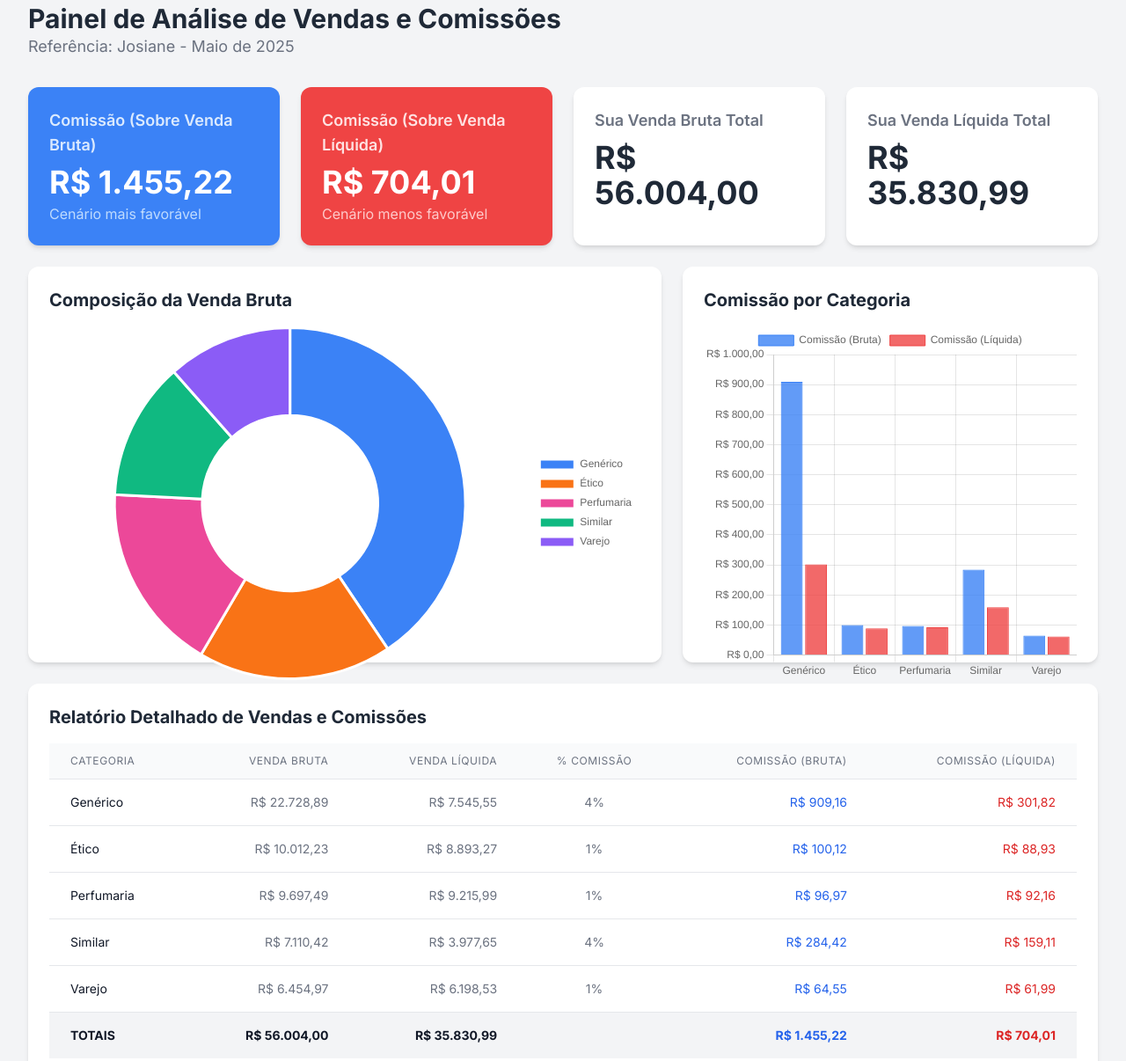
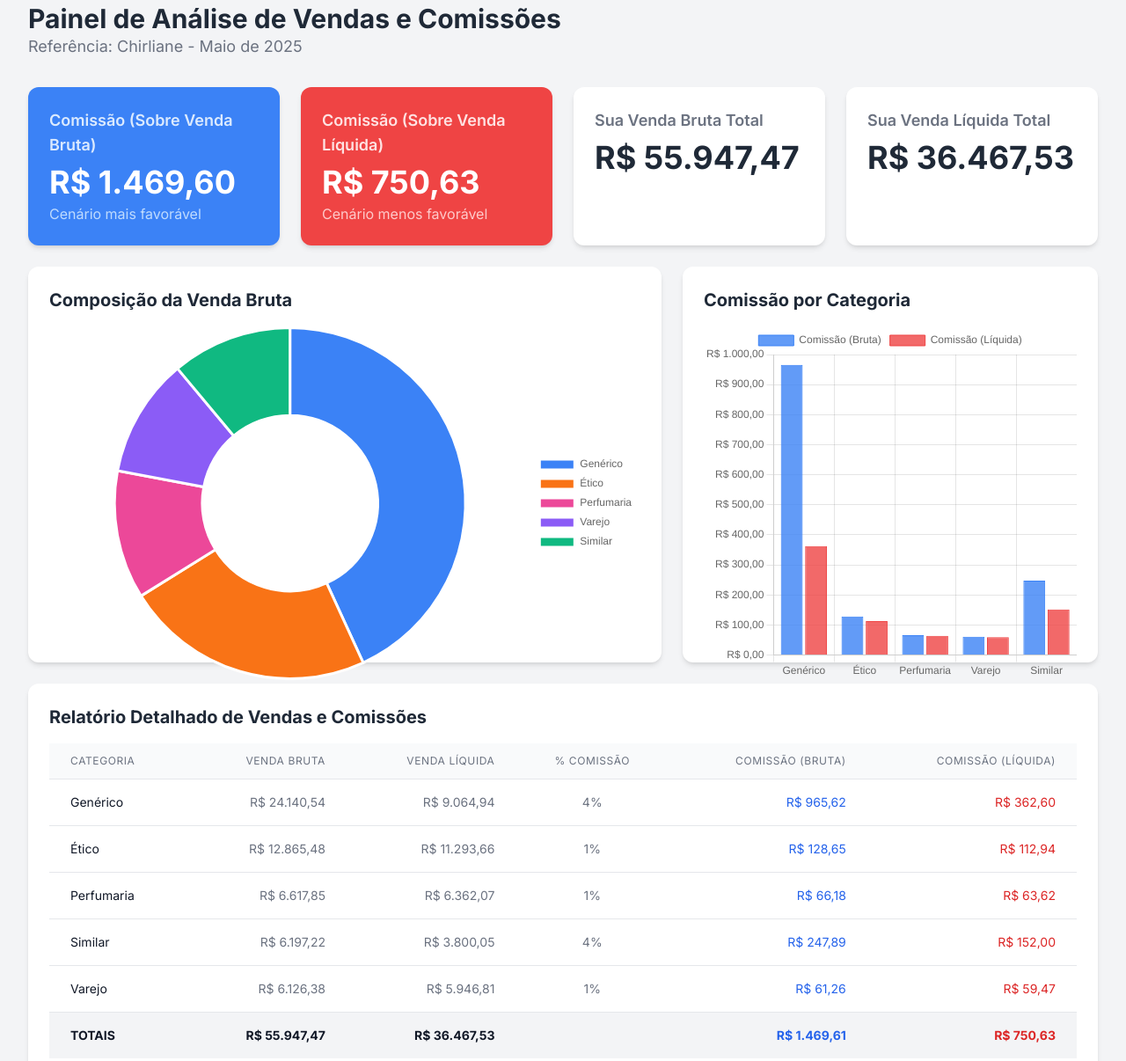
Before and after one commit to zAstergun/Ultra-Comissao-Roubada, a plain HTML site: page index.html in a window 1280 px wide. Shown: the part 29-1235 px from the top of the page at 88% size. Drawn offline with nearby package versions, Linux system fonts and the light colour scheme.

Commit message:
Chirliane

```diff
--- a/index.html
+++ b/index.html
@@ -3,7 +3,7 @@
 <head>
     <meta charset="UTF-8">
     <meta name="viewport" content="width=device-width, initial-scale=1.0">
-    <title>Painel de Análise de Vendas - Josiane</title>
+    <title>Painel de Análise de Vendas - Chirliane</title>
     <script src="https://cdn.tailwindcss.com"></script>
     <script src="https://cdn.jsdelivr.net/npm/chart.js"></script>
     <link href="https://fonts.googleapis.com/css2?family=Inter:wght@400;600;700&display=swap" rel="stylesheet">
@@ -38,7 +38,7 @@
         <!-- Cabeçalho -->
         <header class="mb-8">
             <h1 class="text-3xl font-bold text-gray-800">Painel de Análise de Vendas e Comissões</h1>
-            <p class="text-lg text-gray-500">Referência: Josiane - Maio de 2025</p>
+            <p class="text-lg text-gray-500">Referência: Chirliane - Maio de 2025</p>
         </header>
 
         <!-- Grade Principal do Dashboard -->
@@ -47,27 +47,27 @@
             <!-- Card KPI: Comissão (Bruta) -->
             <div class="kpi-card col-span-1 md:col-span-2 lg:col-span-1 bg-blue-500 text-white">
                 <h3 class="text-lg font-semibold text-blue-100">Comissão (Sobre Venda Bruta)</h3>
-                <p id="totalGrossCommission" class="text-4xl font-bold mt-2">R$ 1.455,22</p>
+                <p id="totalGrossCommission" class="text-4xl font-bold mt-2">R$ 1.469,60</p>
                 <p class="text-blue-200 mt-1">Cenário mais favorável</p>
             </div>
 
             <!-- Card KPI: Comissão (Líquida) -->
             <div class="kpi-card col-span-1 md:col-span-2 lg:col-span-1 bg-red-500 text-white">
                 <h3 class="text-lg font-semibold text-red-100">Comissão (Sobre Venda Líquida)</h3>
-                <p id="totalNetCommission" class="text-4xl font-bold mt-2">R$ 704,01</p>
+                <p id="totalNetCommission" class="text-4xl font-bold mt-2">R$ 750,63</p>
                 <p class="text-red-200 mt-1">Cenário menos favorável</p>
             </div>
 
              <!-- Card KPI: Venda Bruta Total -->
             <div class="kpi-card col-span-1">
                 <h3 class="text-lg font-semibold text-gray-500">Sua Venda Bruta Total</h3>
-                <p id="totalGrossSales" class="text-4xl font-bold text-gray-800 mt-2">R$ 56.004,00</p>
+                <p id="totalGrossSales" class="text-4xl font-bold text-gray-800 mt-2">R$ 55.947,47</p>
             </div>
 
             <!-- Card KPI: Venda Líquida Total -->
             <div class="kpi-card col-span-1">
                 <h3 class="text-lg font-semibold text-gray-500">Sua Venda Líquida Total</h3>
-                <p id="totalNetSales" class="text-4xl font-bold text-gray-800 mt-2">R$ 35.830,99</p>
+                <p id="totalNetSales" class="text-4xl font-bold text-gray-800 mt-2">R$ 36.467,53</p>
             </div>
 
             <!-- Seção dos Gráficos (Container Pai) -->
@@ -120,13 +120,13 @@
     </div>
 
     <script>
-        // Dados brutos para Josiane
+        // Dados brutos para Chirliane
         const salesData = [
-            { category: 'Genérico', gross: 22728.89, net: 7545.55, rate: 0.04 },
-            { category: 'Ético', gross: 10012.23, net: 8893.27, rate: 0.01 },
-            { category: 'Perfumaria', gross: 9697.49, net: 9215.99, rate: 0.01 },
-            { category: 'Similar', gross: 7110.42, net: 3977.65, rate: 0.04 },
-            { category: 'Varejo', gross: 6454.97, net: 6198.53, rate: 0.01 },
+            { category: 'Genérico', gross: 24140.54, net: 9064.94, rate: 0.04 },
+            { category: 'Ético', gross: 12865.48, net: 11293.66, rate: 0.01 },
+            { category: 'Perfumaria', gross: 6617.85, net: 6362.07, rate: 0.01 },
+            { category: 'Varejo', gross: 6126.38, net: 5946.81, rate: 0.01 },
+            { category: 'Similar', gross: 6197.22, net: 3800.05, rate: 0.04 }
         ];
 
         // Função para formatar números como moeda brasileira (BRL)
@@ -189,7 +189,7 @@
                 datasets: [{
                     label: 'Venda Bruta',
                     data: grossSales,
-                    backgroundColor: ['#3b82f6', '#f97316', '#ec4899', '#10b981', '#8b5cf6'],
+                    backgroundColor: ['#3b82f6', '#f97316', '#ec4899', '#8b5cf6', '#10b981'],
                     borderColor: '#ffffff',
                     borderWidth: 3,
                 }]
```
